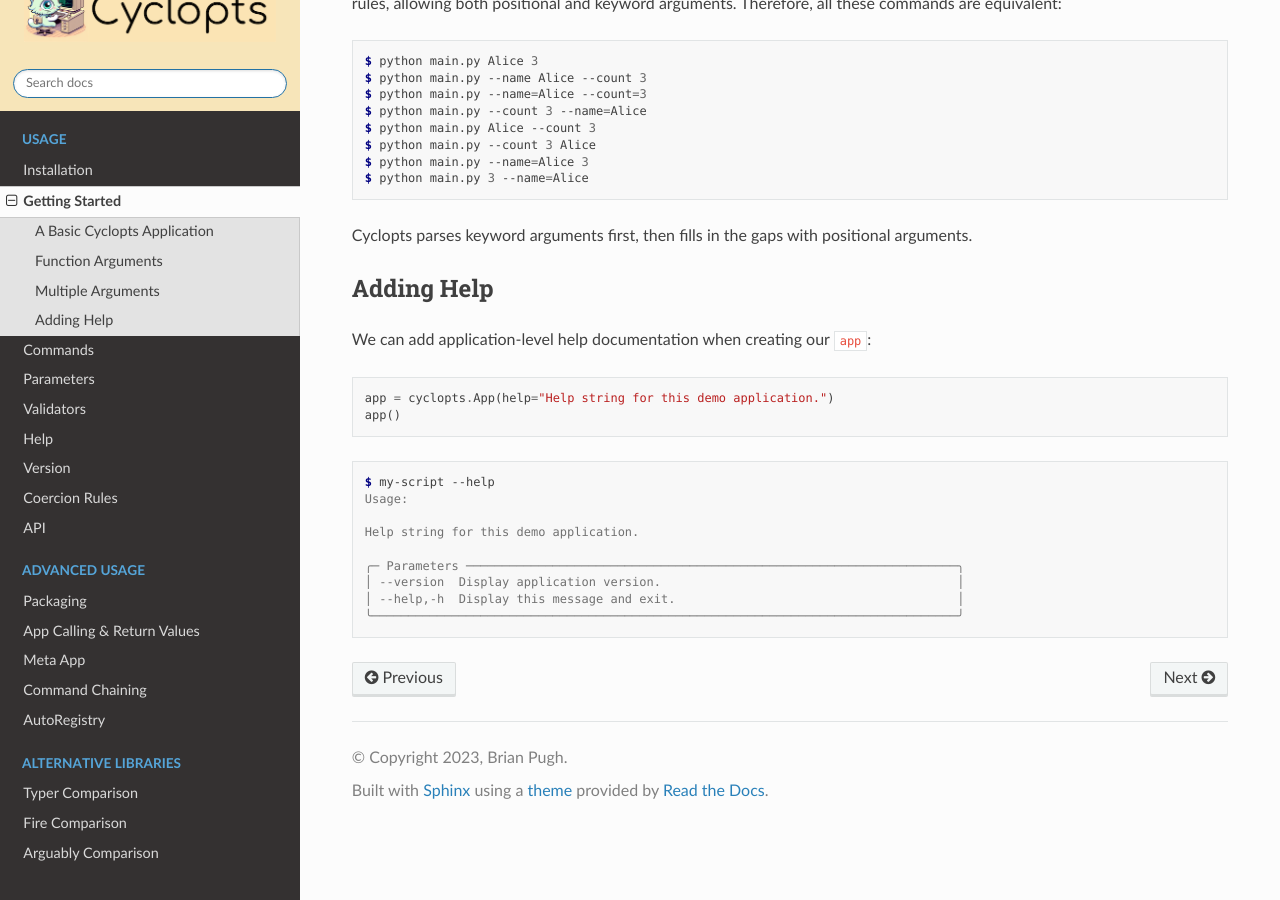
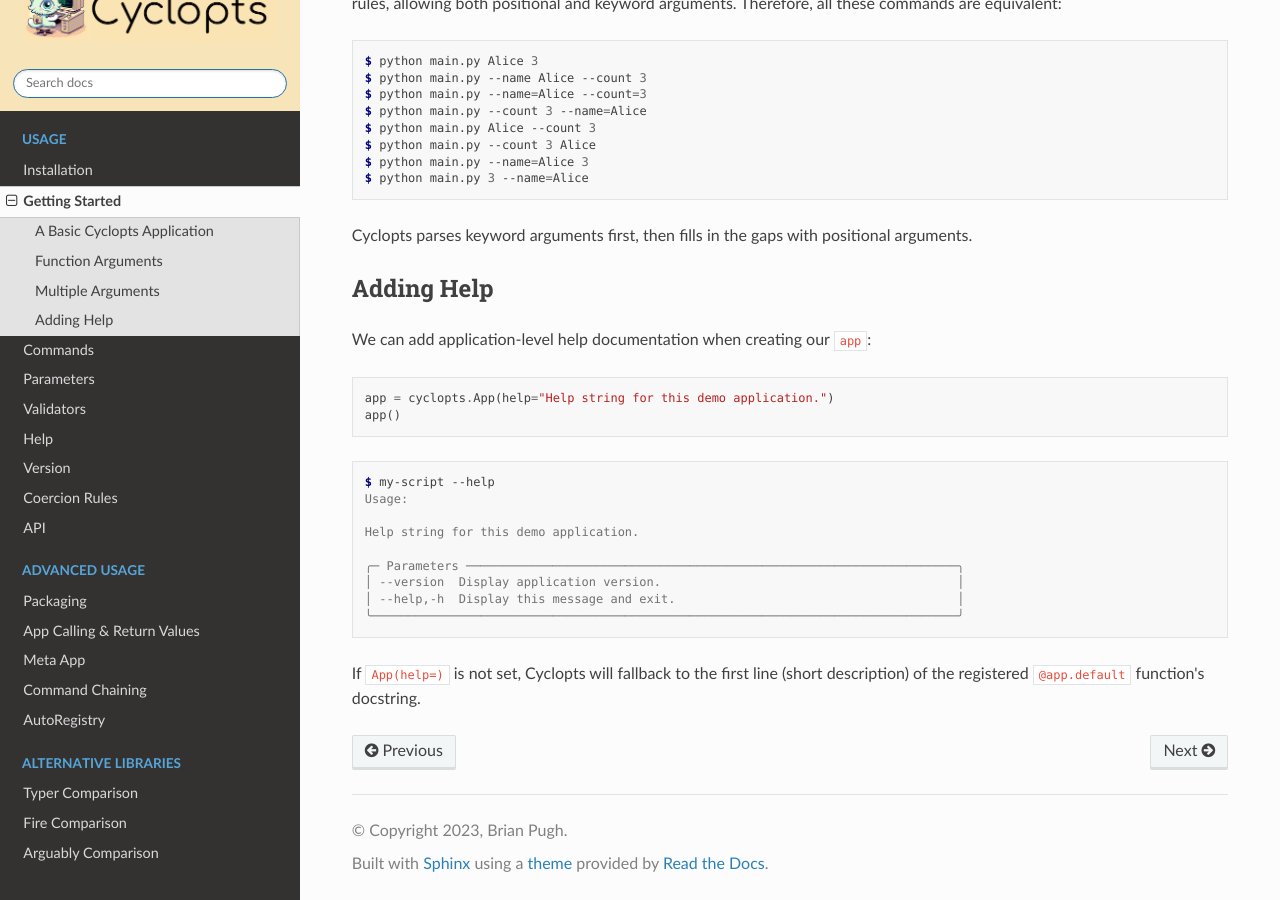
Before and after one commit to BrianPugh/cyclopts, a Sphinx documentation site: the page built from docs/source/getting_started.rst, in a window 1280 px wide and 900 px high, scrolled down 2050 px. Built offline with Sphinx 7.4.7 and the Read the Docs theme 2.0.0, drawn with Linux system fonts in a browser that asks for light colours.

Commit message:
Add help fallback to getting_started

```diff
--- a/docs/source/getting_started.rst
+++ b/docs/source/getting_started.rst
@@ -148,4 +148,7 @@ We can add application-level help documentation when creating our ``app``:
    │ --help,-h  Display this message and exit.                                       │
    ╰─────────────────────────────────────────────────────────────────────────────────╯
 
+If ``App(help=)`` is not set, Cyclopts will fallback to the first line
+(short description) of the registered ``@app.default`` function's docstring.
+
 .. _checkout the mypy cheatsheet: https://mypy.readthedocs.io/en/latest/cheat_sheet_py3.html
```
